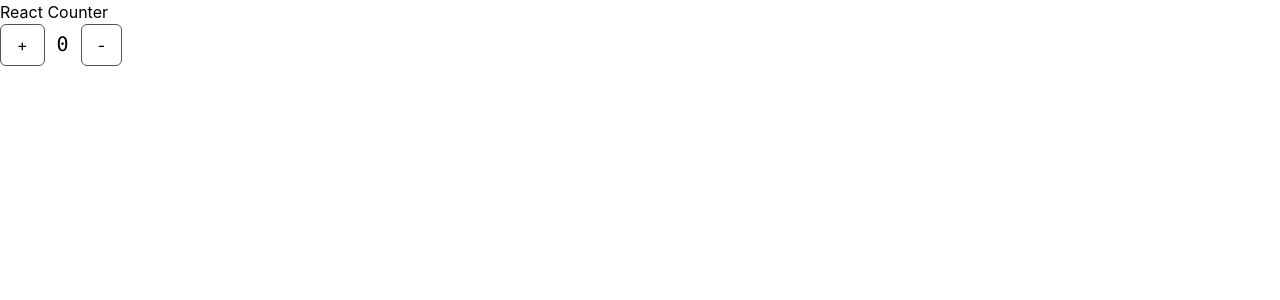
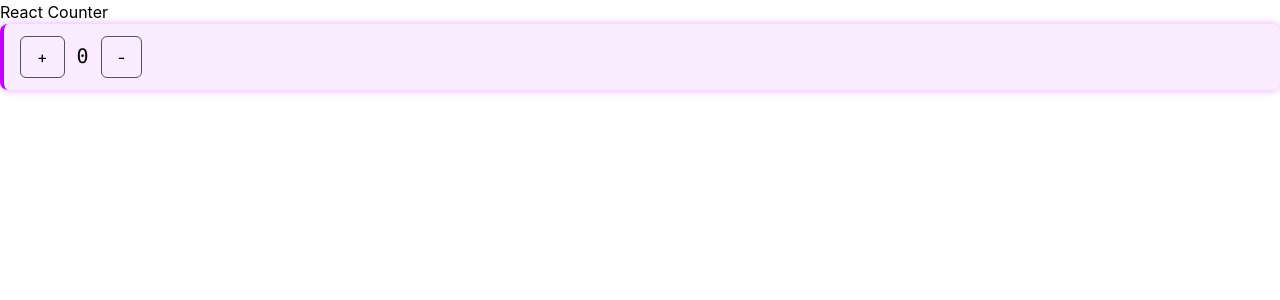
Before and after one commit to shanreed25/react-counter, a React (Vite) app: page / in a window 1280 px wide. Shown: the top 300 px of the page. Built offline with nearby package versions, Linux system fonts and the light colour scheme.

Commit message:
added style map for tailwind styles

```diff
--- a/src/components/AdvanceCounter.tsx
+++ b/src/components/AdvanceCounter.tsx
@@ -1,4 +1,17 @@
 import { useState } from "react";
+
+
+
+//Style Map
+const styles = {
+    counter : {
+        container: 'rounded-lg border-l-4 px-4 py-3 border-[#bf00ff] bg-[#bf00ff]/8 shadow-[0_0_10px_#bf00ff55]',
+        btn: 'rounded-md border border-zinc-600 px-4 py-2 hover:bg-zinc-800'
+    }
+}
+
+
+
 
 function AdvanceCounter() {
   const [count, setCount] = useState(0);
@@ -12,10 +25,10 @@ function AdvanceCounter() {
   }
 
   return (
-    <>
+    <div className={styles.counter.container}>
       <button
         onClick={increment}
-        className="rounded-md border border-zinc-600 mr-3 px-4 py-2 hover:bg-zinc-800"
+        className={`${styles.counter.btn} mr-3`}
       >
         +
       </button>
@@ -23,11 +36,11 @@ function AdvanceCounter() {
 
       <button
         onClick={decrement}
-        className="rounded-md border border-zinc-600 ml-3 px-4 py-2 hover:bg-zinc-800"
+        className={`${styles.counter.btn} ml-3`}
       >
         -
       </button>
-    </>
+    </div>
   );
 }
 
```
